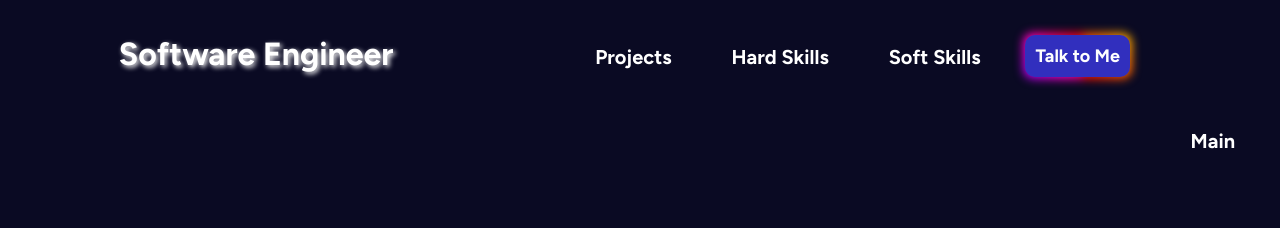
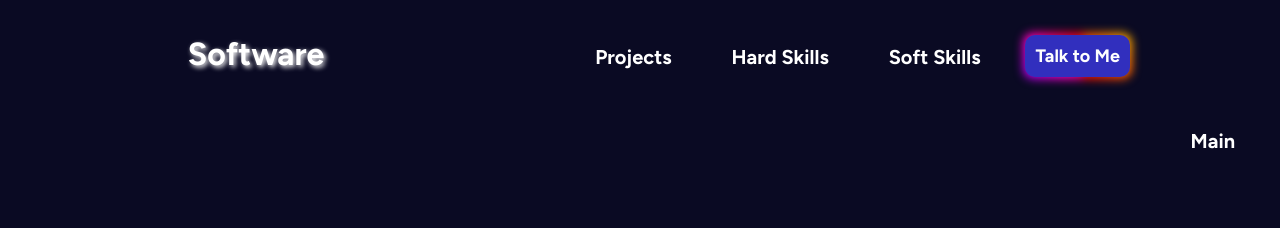
Before and after one commit to correcode/Correa_Alves, a plain HTML site: page index.html in a window 1280 px wide. Shown: the top 228 px of the page. Drawn offline with nearby package versions, Linux system fonts and the light colour scheme.

Commit message:
Update index.html

```diff
--- a/index.html
+++ b/index.html
@@ -15,7 +15,7 @@
 </head>
 <body>
   <header class="header">
-    <h1 id="logotipo">Software Engineer</h1>
+    <h1 id="logotipo">Software</h1>
   </header>
 
   <nav class="navbar">
```
